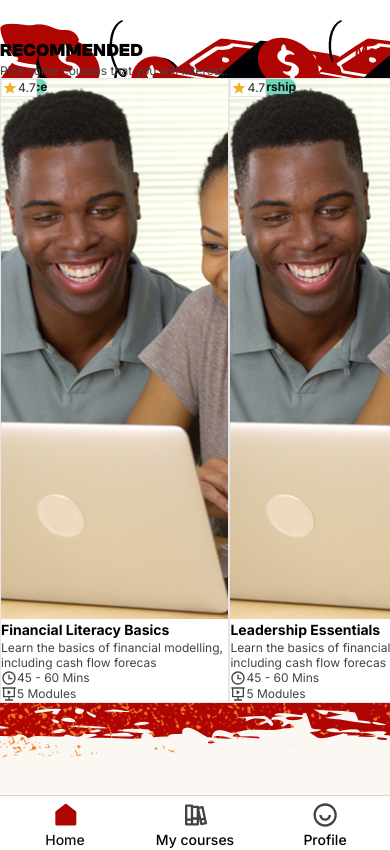
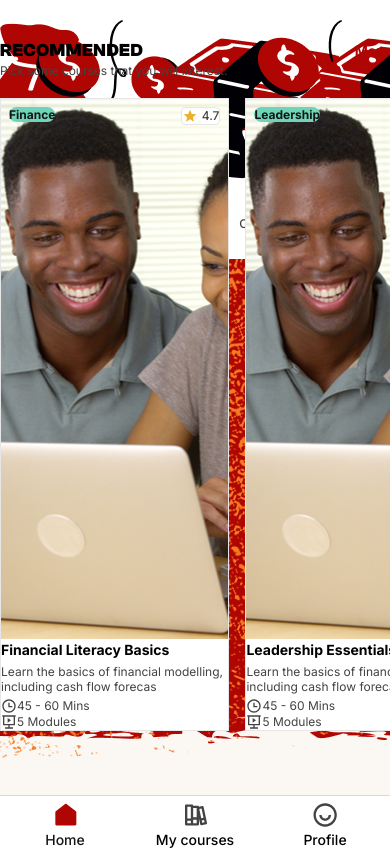
Before and after one commit to TechByAcorn/civic-mobile, a React Native app: screen /Home-Screen in a window 390 px wide. Built offline with nearby package versions, Linux system fonts and the light colour scheme.

Commit message:
chore(ui): normalize spacing classes in Course Container (use design tokens)

```diff
--- a/src/components/Course/Container.tsx
+++ b/src/components/Course/Container.tsx
@@ -31,14 +31,14 @@ const CourseContainer: React.FC<Props> = ({
         source={require("assets/images/course-demo-one.png")}
         className="w-full h-[135] rounded-t-[8]"
       />
-      <View className="absolute top-[8] left-[8] bg-accentBackground px-[6] py-[2] rounded-full">
+      <View className="absolute top-2 left-2 bg-accentBackground px-label py-tiny rounded-full">
         <ThemeText variant="caption" weight="bold" color="text-primary">{item?.category}</ThemeText>
       </View>
-      <View className="absolute top-[8] right-[8] flex-row items-center gap-[4] bg-white px-[6] py-[2] rounded-[4] border border-border">
+      <View className="absolute top-2 right-2 flex-row items-center gap-1 bg-white px-label py-tiny rounded border border-border">
         <RatingIcon />
         <ThemeText variant="caption" weight="medium" color="text-secondary">4.7</ThemeText>
       </View>
-      <View className="gap-[4] p-[12]">
+      <View className="gap-1 p-item">
         <ThemeText variant="label" weight="bold">{item?.title}</ThemeText>
         <ThemeText variant="caption" color="text-secondary" numberOfLines={2}>Learn the basics of financial modelling, including cash flow forecas</ThemeText>
 
@@ -79,7 +79,7 @@ const CourseContainer: React.FC<Props> = ({
         removeClippedSubviews
         windowSize={3}
         maxToRenderPerBatch={3}
-        contentContainerClassName="mt-[20] px-[20] gap-[16]"
+        contentContainerClassName="mt-5 px-screen gap-4"
       />
     </View>
   )
```
